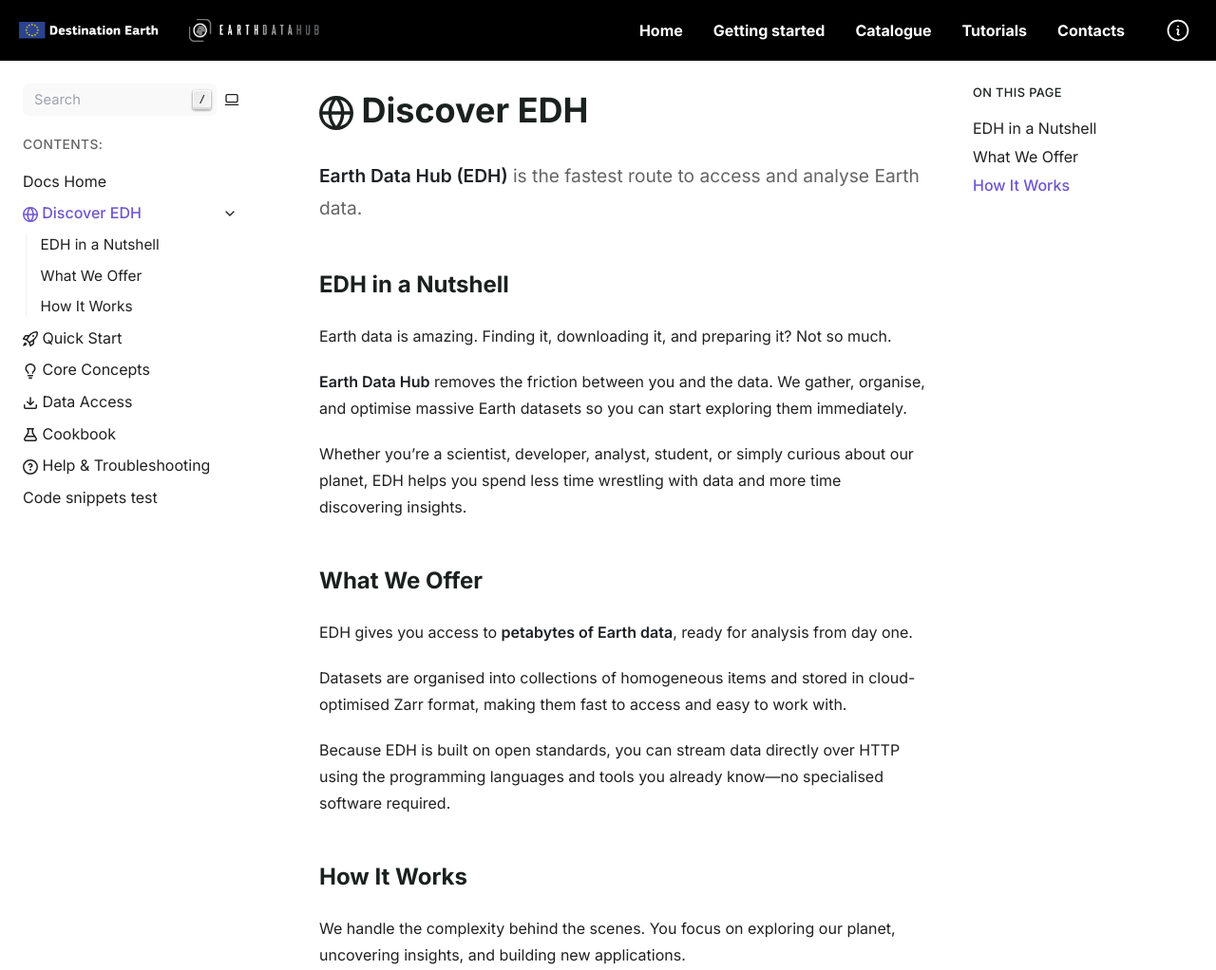
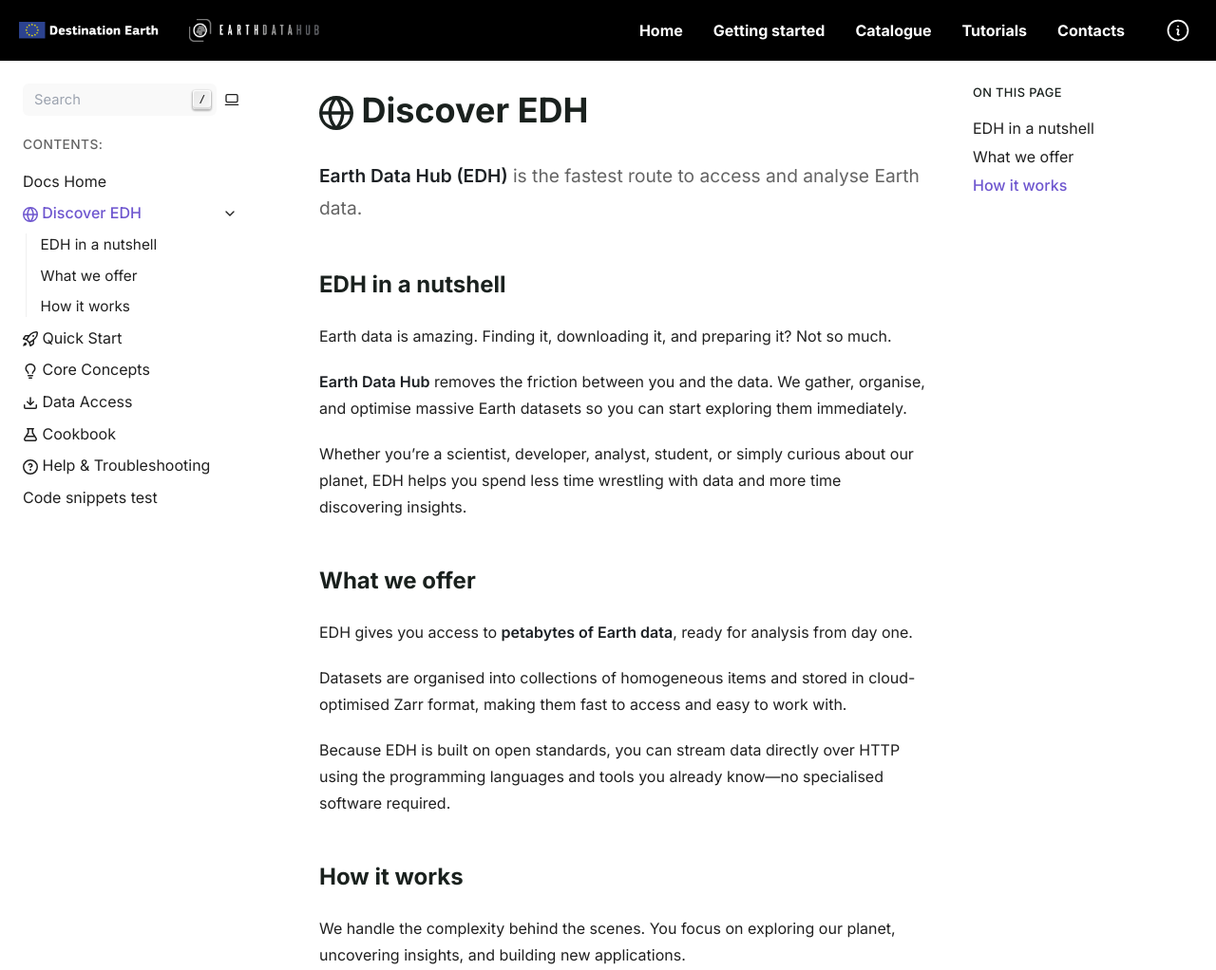
Before and after one commit to bopen/edh-docs, a Sphinx documentation site: the page built from source/discover-edh.md, in a window 1280 px wide and 1400 px high. Shown: the top 1022 px of the window at 95% size. Built offline with Sphinx 7.4.7, drawn with Linux system fonts in a browser that asks for light colours.

Commit message:
homogenise titles

```diff
--- a/source/discover-edh.md
+++ b/source/discover-edh.md
@@ -3,7 +3,7 @@
 { .lead }
 **Earth Data Hub (EDH)** is the fastest route to access and analyse Earth data.
 
-## EDH in a Nutshell
+## EDH in a nutshell
 
 Earth data is amazing. Finding it, downloading it, and preparing it? Not so much.
 
@@ -11,7 +11,7 @@
 
 Whether you're a scientist, developer, analyst, student, or simply curious about our planet, EDH helps you spend less time wrestling with data and more time discovering insights.
 
-## What We Offer
+## What we offer
 
 EDH gives you access to **petabytes of Earth data**, ready for analysis from day one.
 
@@ -19,7 +19,7 @@
 
 Because EDH is built on open standards, you can stream data directly over HTTP using the programming languages and tools you already know—no specialised software required.
 
-## How It Works
+## How it works
 
 We handle the complexity behind the scenes. You focus on exploring our planet, uncovering insights, and building new applications.
 
```
